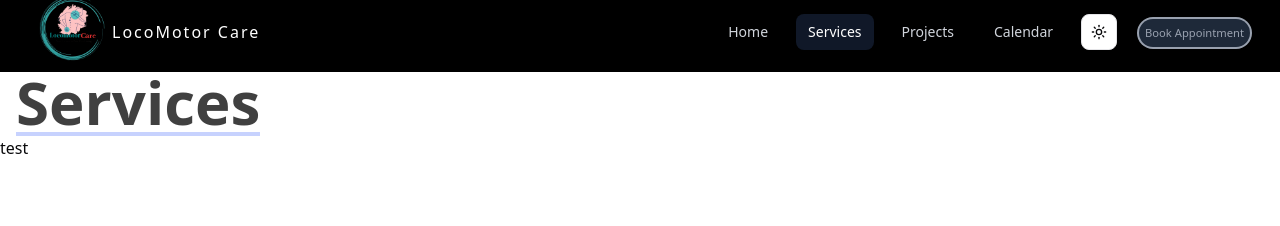
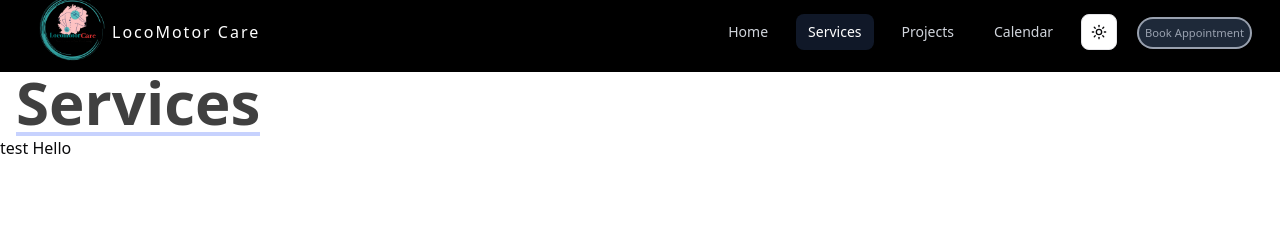
Before and after one commit to ChandanKumarWeb/LocoMotor-Care, a Next.js app: page /services in a window 1280 px wide. Shown: the top 226 px of the page. Built offline with nearby package versions, Linux system fonts and the light colour scheme.

Commit message:
checking git is connect

```diff
--- a/src/app/Pages/Services.tsx
+++ b/src/app/Pages/Services.tsx
@@ -5,7 +5,7 @@ function Services() {
   return (
     <div>
       <Banner pageName={"Services"} />
-      <p>test</p>
+      <p>test Hello</p>
     </div>
   );
 }
```
